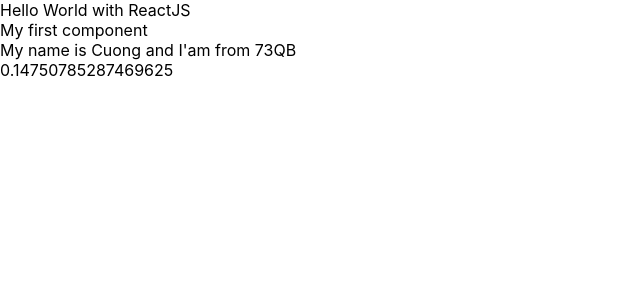
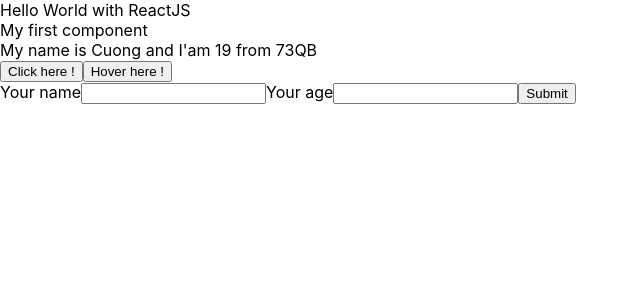
Before and after one commit to cuongdeverloper/ReactLearn, a React (Create React App) app: page / in a window 1280 px wide. Shown: the top 300 px of the page, without its empty margins (0-640 px from the left). Built offline with nearby package versions, Linux system fonts and the light colour scheme.

Commit message:
13/12/2023 learnReactJS

```diff
--- a/src/App.js
+++ b/src/App.js
@@ -4,12 +4,15 @@
 import { increaseCounter, decreaseCounter } from './redux/action/counterAction';
 import MyComponent from './components/MyComponent';
 import React from 'react';
+import UserInfor from './components/UserInfor';
 class App extends React.Component {
   render() {
     return(
     <div>
       Hello World with ReactJS
       <MyComponent></MyComponent>
+      {/* <UserInfor></UserInfor> */}
+      {/* <UserInfor/> */}
     </div>
     );
   }
--- a/src/components/MyComponent.js
+++ b/src/components/MyComponent.js
@@ -1,22 +1,13 @@
 import React from "react";
+import UserInfor from "./UserInfor";
 
 class MyComponent extends React.Component {
     //JSX
-    state = {
-        name: 'Cuong',
-        address: '73QB',
-        age : 19,
-    };
+
     render(){
         return(
             <div>
-                My first component
-                <br></br>
-                My name is {this.state.name} and I'am from {this.state.address}
-                <br></br>
-                {
-                    Math.random()
-                }
+                <UserInfor/>
             </div>
         )
     }
--- /dev/null
+++ b/src/components/UserInfor.js
@@ -0,0 +1,66 @@
+import React from "react";
+class UserInfor extends React.Component{
+    state = {
+        name: 'Cuong',
+        address: '73QB',
+        age : 19,
+    };
+    onClickFunction(event){
+        alert('Onclick')
+        // console.log(event);
+        this.setState({
+           name : 'Chovy',
+           age : Math.floor((Math.random()* 100) + 1),
+
+        });
+    }
+    handleOnMoverOver(event){
+    }
+
+
+    changeNameFromInputName(event) {
+        // console.log(event.target.value);
+        this.setState({
+            name:event.target.value,
+        });
+    }
+
+    changeAgeFromInputAge(event){
+        this.setState({
+            age: event.target.value,
+        });
+    }
+
+    handleOnSubmit(event){
+        event.preventDefault();
+        console.log(this.state)
+     }
+    render(){
+        return(
+            <div>
+                My first component<br></br>
+                My name is {this.state.name} and I'am {this.state.age} from {this.state.address}<br></br>
+                <button onClick={(event) =>{this.onClickFunction(event)}}>Click here !</button>
+                <button onMouseOver={(event)=> {this.handleOnMoverOver(event)}}>Hover here !</button><br></br>
+
+              <form onSubmit={(event)=>{this.handleOnSubmit(event)}}>
+                <label>Your name</label>
+                <input type="text"
+                //    value={this.state.name}
+                   onChange={(event) => {this.changeNameFromInputName(event)}}>
+                </input>
+
+                <label>Your age</label>
+                <input type="text" maxLength={2} pattern="\d{2}"
+                //    value={this.state.age}
+                   onChange={(event) => {this.changeAgeFromInputAge(event)}} >
+                </input>
+
+                <button>Submit</button>
+              </form>
+            </div>
+        );
+    }
+}
+
+export default UserInfor;
```
